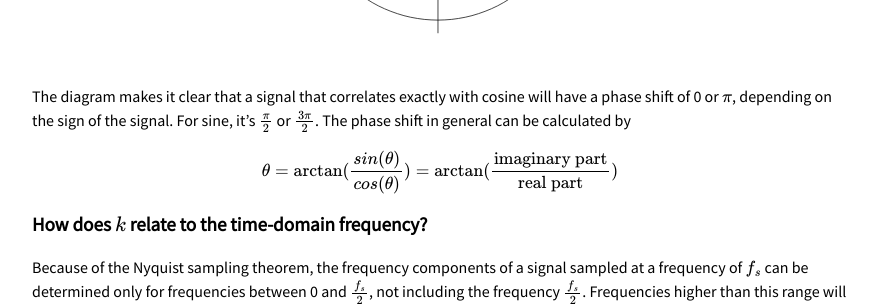
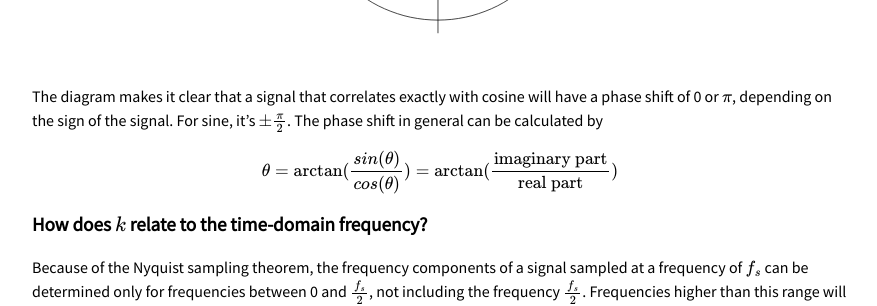
Before and after one commit to patosai/patosai.github.io, a Jekyll site: the page built from _posts/2020-04-20-fourier-transform.markdown, in a window 1280 px wide and 900 px high, scrolled down 936 px. Shown: the part 151-457 px from the top of the window, without its empty margins (200-1077 px from the left). Built offline with Jekyll 4.4.1, drawn with Linux system fonts in a browser that asks for light colours; formulas are drawn with MathJax 3.

Commit message:
plus minus

```diff
--- a/_posts/2020-04-20-fourier-transform.markdown
+++ b/_posts/2020-04-20-fourier-transform.markdown
@@ -25,7 +25,7 @@ The Fourier Transform is a **complex** operation. Looking back at Euler's formul
 
 <img class="img" src="assets/posts/2020-04-20-fourier-transform/eulers-formula.svg" alt="Diagram showing Euler's formula on the complex coordinate system"/>
 
-The diagram makes it clear that a signal that correlates exactly with cosine will have a phase shift of 0 or $$\pi$$, depending on the sign of the signal. For sine, it's $$\frac{\pi}{2}$$ or $$\frac{3\pi}{2}$$. The phase shift in general can be calculated by
+The diagram makes it clear that a signal that correlates exactly with cosine will have a phase shift of 0 or $$\pi$$, depending on the sign of the signal. For sine, it's $$\pm\frac{\pi}{2}$$. The phase shift in general can be calculated by
 
 $$\theta = \mathrm{arctan}(\frac{sin(\theta)}{cos(\theta)}) = \mathrm{arctan}(\frac{\text{imaginary part}}{\text{real part}})$$
 
```
